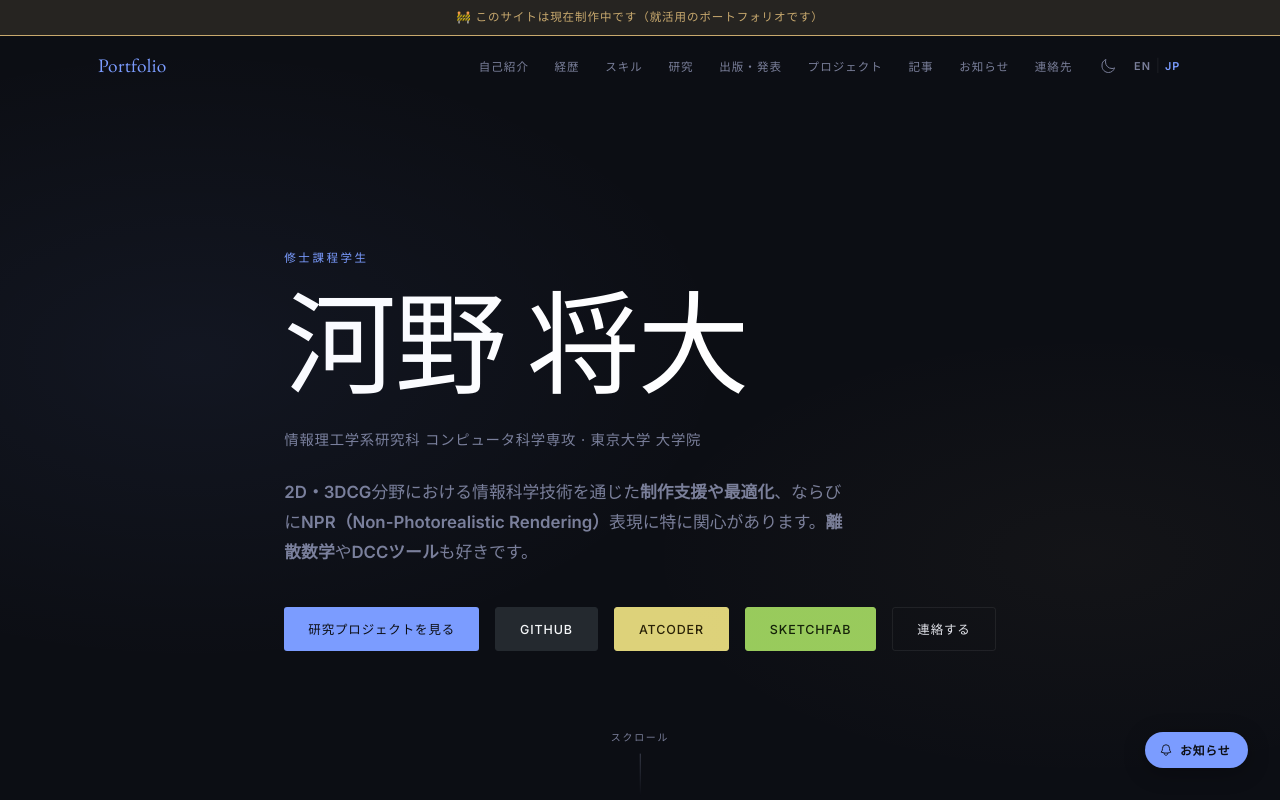
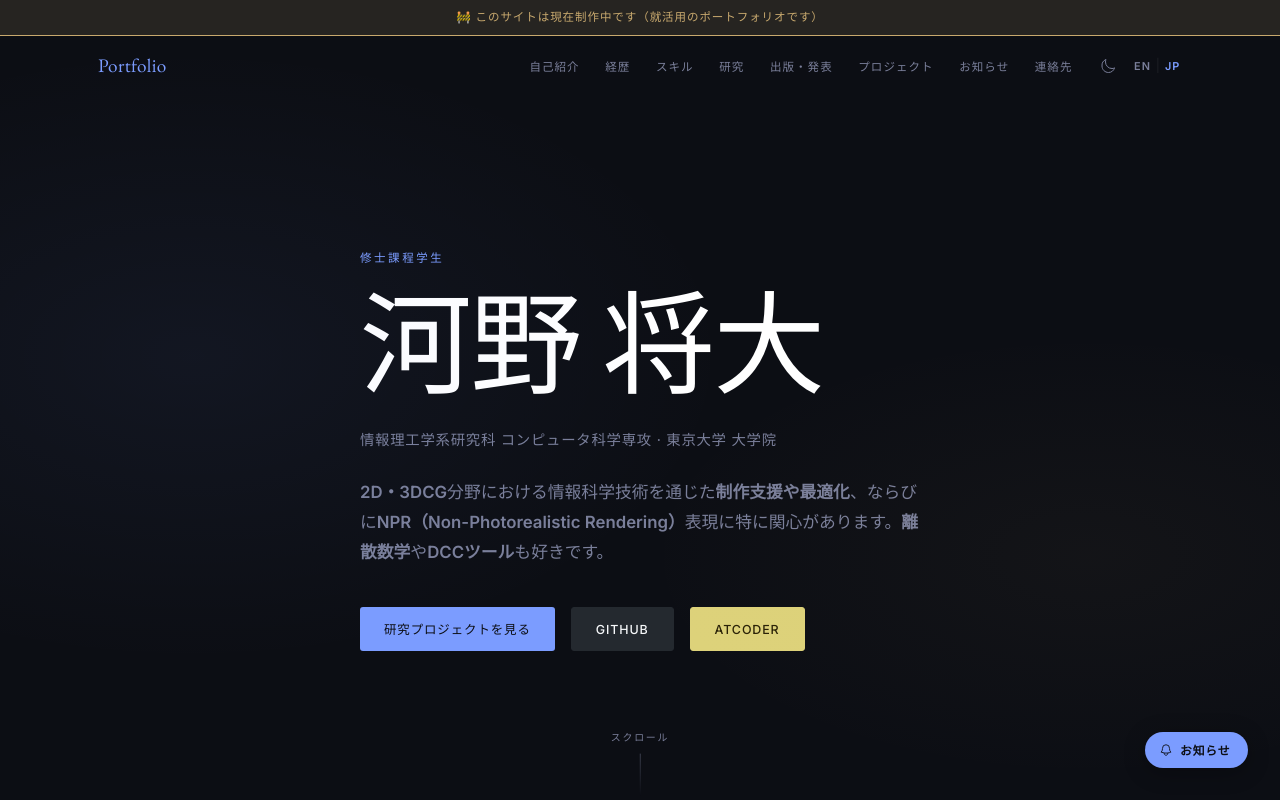
Before and after one commit to marc2825/marc2825.github.io, a plain HTML site: page index.html in a window 1280 px wide. Shown: the top 800 px of the page. Drawn offline with nearby package versions, Linux system fonts and the light colour scheme.

Commit message:
simplify

```diff
--- a/database/data.js
+++ b/database/data.js
@@ -68,10 +68,10 @@ const DATA = {
       "marckono2825@gmail.com",
       "marckono2825@g.ecc.u-tokyo.ac.jp",
     ],
-    cv:       "assets/MasahiroKono_CV.pdf",
+    // cv:       "assets/MasahiroKono_CV.pdf",
     scholar:  "https://scholar.google.co.jp/citations?user=D-nvVksAAAAJ&hl=ja&oi=sra",
     github:   "https://github.com/marc2825",
-    sketchfab:"https://sketchfab.com/marc2825",
+    // sketchfab:"https://sketchfab.com/marc2825",
     // twitter:  "",
     // linkedin: "",
     items: [
@@ -105,7 +105,7 @@ const DATA = {
         labelJP: "Sketchfab",
         href: "https://sketchfab.com/marc2825",
         showInAbout: true,
-        showInContact: true,
+        showInContact: false,
       },
       {
         type: "atcoder",
@@ -240,8 +240,8 @@ const DATA = {
       titleJP:  "東京大学 理科一類",
       sub:      "College of Arts and Sciences, The University of Tokyo",
       subJP:    "東京大学 教養学部 前期課程",
-      desc:     "GPA: 3.84/4.30 (basic average score: 86.68/100; top 5%) / Entrance Exam: 391.6/550",
-      descJP:   "GPA: 3.84/4.30（基本平均点 86.68点） / Entrance Exam: 391.6/550",
+      desc:     "GPA: 3.84/4.30 (basic average score: 86.68/100; top 5%) / Entrance Exam: 381.6/550",
+      descJP:   "GPA: 3.84/4.30（基本平均点 86.68点） / Entrance Exam: 381.6/550",
     },
     {
       period:   "2014 – 2020",
@@ -249,9 +249,9 @@ const DATA = {
       title:    "Kaisei Junior and Senior High School",
       titleJP:  "開成中学校・高等学校",
       sub:      "Tokyo, Japan",
-      subJP:    "（特に中学の頃は）遊んでばかりでしたが、当時の経験が現在エンタメ業界を志すきっかけにもなっています！",
+      subJP:    "",
       desc:     WIP_EMPTY,
-      descJP:   WIP_EMPTY,
+      descJP:   "（特に中学の頃は）遊んでばかりでしたが、当時の生活が現在エンタメ業界を志すきっかけにもなっています！",
     },
   ],
 
@@ -507,18 +507,11 @@ const DATA = {
           level: 88,
         },
         {
-          name: "CG Engineer Expert",
-          nameJP: "CGエンジニア検定 エキスパート",
+          name: "Others: CG Engineer Expert / JDLA G Certification",
+          nameJP: "その他： CGエンジニア検定 エキスパート / G検定",
           detail: WIP_EMPTY,
           detailJP: WIP_EMPTY,
-          level: 80,
-        },
-        {
-          name: "JDLA G Certification",
-          nameJP: "G検定",
-          detail: WIP_EMPTY,
-          detailJP: WIP_EMPTY,
-          level: 72,
+          level: 60,
         },
       ],
     },
@@ -785,7 +778,7 @@ const DATA = {
   ],
 
   /* ── Articles ─────────────────────────────────── */
-  articles: [],
+  /*articles: [],*/
 
   /* ── News ───────────────────────────────────────
      Add one entry per item in the following format:
@@ -799,7 +792,7 @@ const DATA = {
     {
       date: "2027.04 (Incoming)",
       text: "I joined the R&D division of Sony Group! Excited to start a new chapter in the entertainment industry! 💪 (Please note that I cannot discuss company-related matters🙏.)",
-      textJP: "Sony Group の R&D部門 に正式に入社しました。エンタメ業界で心機一転、頑張ります！💪（なお、会社に関するお問い合わせにはお答えできません🙏）"
+      textJP: "Sony Group (SGC) の R&D部門 に正式に入社しました。エンタメ業界で心機一転、頑張ります！💪（なお、会社に関するお問い合わせにはお答えできません🙏）"
     },
     { date: "2026.09", text: "I gave an <a href='https://visualcomputing.jp/vc2026/program/oral/'>invited talk at Visual Computing 2026 (VC2026)</a> on our <a href='https://marc2825.github.io/GapFill/'>GapFill</a> research.", textJP: "<a href='https://visualcomputing.jp/vc2026/program/oral/'>Visual Computing 2026 (VC2026)</a>にて、<a href='https://marc2825.github.io/GapFill/'>GapFill</a>の招待講演を行いました。" },
     { date: "2026.04", text: "One <a href='https://marc2825.github.io/GapFill/'>first-author full paper</a> was accepted to <a href='https://chi2026.acm.org/'>CHI 2026</a>. I will present it in person in Barcelona, Spain.", textJP: "<a href='https://chi2026.acm.org/'>CHI 2026</a>に、<a href='https://marc2825.github.io/GapFill/'>筆頭著者のフルペーパー1件</a>が採択されました。スペイン・バルセロナにて現地発表を行います。" },
--- a/index.html
+++ b/index.html
@@ -28,7 +28,7 @@
         <li><a href="#research"     data-i18n="nav.research">研究</a></li>
         <li><a href="#publications" data-i18n="nav.publications">出版・発表</a></li>
         <li><a href="#projects"     data-i18n="nav.projects">プロジェクト</a></li>
-        <li><a href="#articles"     data-i18n="nav.articles">記事</a></li>
+        <!-- <li><a href="#articles"     data-i18n="nav.articles">記事</a></li> -->
         <li><a href="#news"         data-i18n="nav.news">お知らせ</a></li>
         <li><a href="#contact"      data-i18n="nav.contact">連絡先</a></li>
       </ul>
@@ -67,8 +67,8 @@
         <a href="#research" class="btn btn-primary" data-i18n="hero.cta1">研究プロジェクトを見る</a>
         <a href="https://github.com/marc2825" class="btn btn-ghost" id="heroGithubLink">GitHub</a>
         <a href="https://atcoder.jp/users/marc2825" class="btn btn-ghost" id="heroAtcoderLink">AtCoder</a>
-        <a href="https://sketchfab.com/marc2825" class="btn btn-ghost" id="heroSketchfabLink">Sketchfab</a>
-        <a href="#contact"  class="btn btn-ghost"   data-i18n="hero.cta2">連絡する</a>
+        <!-- <a href="https://sketchfab.com/marc2825" class="btn btn-ghost" id="heroSketchfabLink">Sketchfab</a> -->
+        <!-- <a href="#contact"  class="btn btn-ghost"   data-i18n="hero.cta2">連絡する</a> -->
       </div>
     </div>
     <div class="hero-scroll-hint">
@@ -195,6 +195,7 @@
   </section>
 
   <!-- 07 Articles -->
+  <!--
   <section id="articles" class="section">
     <div class="container">
       <div class="section-header reveal">
@@ -207,6 +208,7 @@
       </div>
     </div>
   </section>
+  -->
 
   <!-- 08 News -->
   <section id="news" class="section section-alt">
```
